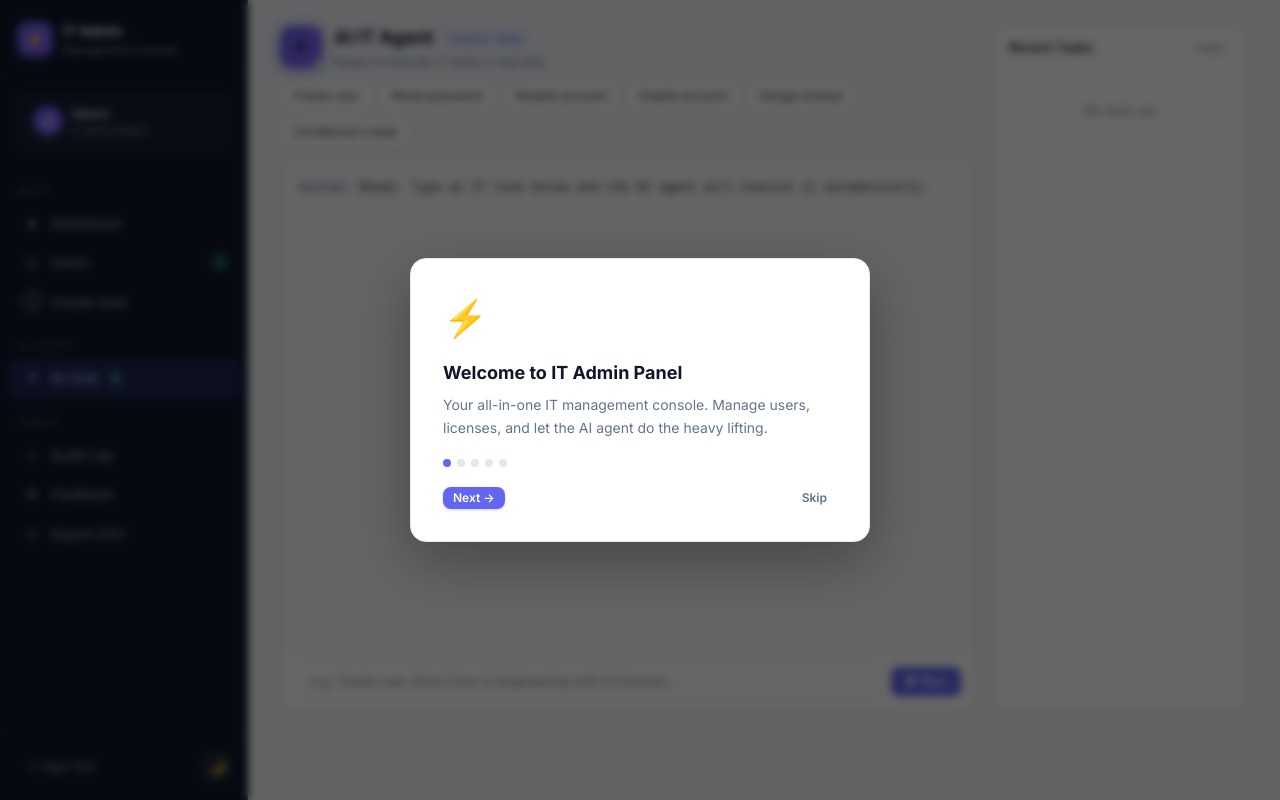
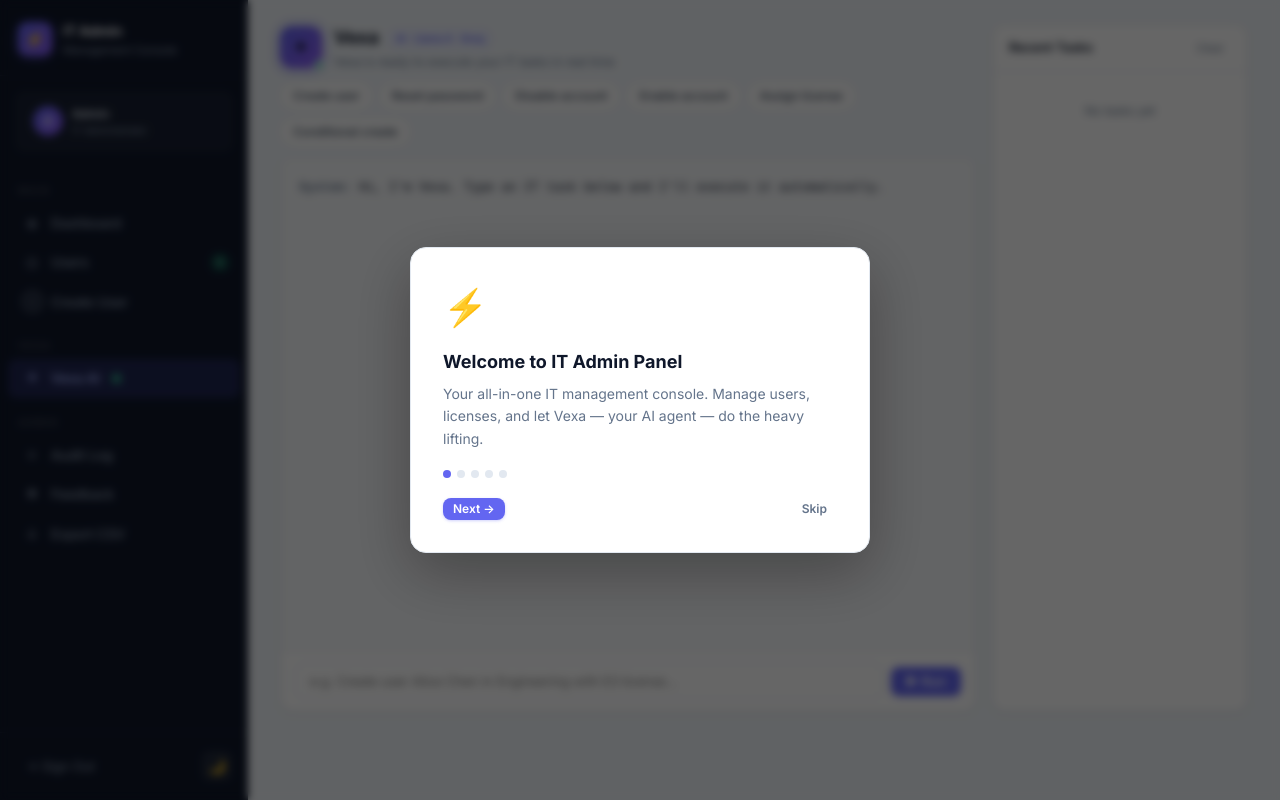
Before and after one commit to Ruthishtharan/AI-Admin-Agent, a Flask app: page /chat in a window 1280 px wide. Run offline with Flask 3, Linux system fonts and the light colour scheme; the visitor is signed in with stand-in values (Sample User, id 1); data comes from the database, SQL or seed files in the repository; parts of the project's set-up code (start-up, migrations or seed data) failed here and were passed over.

Commit message:
Rename AI agent to Vexa throughout the app
Updated all user-facing labels, nav section, audit log actor,
tour text, chat header, page titles, and dashboard button.

Co-Authored-By: Claude Sonnet 4.6 <noreply@anthropic.com>

```diff
--- a/app/models.py
+++ b/app/models.py
@@ -181,7 +181,7 @@ def bulk_delete(emails: list[str]) -> int:
 
 
 # ── Audit log ─────────────────────────────────────────────────────────────────
-def _audit(action: str, target: str = None, details: str = None, actor: str = "AI Agent"):
+def _audit(action: str, target: str = None, details: str = None, actor: str = "Vexa"):
     now = datetime.now().strftime("%Y-%m-%d %H:%M:%S")
     with _db() as conn:
         conn.execute(
--- a/app/routes.py
+++ b/app/routes.py
@@ -253,7 +253,7 @@ def register_routes(app):
         def run():
             try:
                 result = run_agent(task, progress_callback=progress_callback)
-                _audit("ai_task", details=task[:200], actor="AI Agent")
+                _audit("ai_task", details=task[:200], actor="Vexa")
                 q.put({"type": "done", "result": result})
             except Exception as e:
                 q.put({"type": "error", "error": str(e)})
--- a/app/templates/base.html
+++ b/app/templates/base.html
@@ -471,10 +471,10 @@
       <span class="nav-inner"><span class="nav-icon">⊕</span> Create User</span>
     </a>
 
-    <div class="nav-section">AI Agent</div>
+    <div class="nav-section">Vexa</div>
     <a href="/chat" {% if request.path == '/chat' %}class="active"{% endif %}>
       <span class="nav-inner">
-        <span class="nav-icon">✦</span> AI Chat
+        <span class="nav-icon">✦</span> Vexa AI
         <span class="ai-dot" style="margin-left:4px"></span>
       </span>
     </a>
@@ -544,10 +544,10 @@ function toggleTheme() {
 
 // ── First-time Tour ────────────────────────────────────────────────────────
 const TOUR_STEPS = [
-  { icon:'⚡', title:'Welcome to IT Admin Panel', body:'Your all-in-one IT management console. Manage users, licenses, and let the AI agent do the heavy lifting.' },
+  { icon:'⚡', title:'Welcome to IT Admin Panel', body:'Your all-in-one IT management console. Manage users, licenses, and let Vexa — your AI agent — do the heavy lifting.' },
   { icon:'◎', title:'User Management', body:'Create, disable, enable and delete users from the Users page. Search, bulk-select, and export to CSV.' },
-  { icon:'✦', title:'AI IT Agent', body:'Type any IT task in plain English — like "Create user Alice in Engineering with E3 license" — and the AI handles it automatically.' },
-  { icon:'◈', title:'Dashboard & Audit', body:'The dashboard gives you a live overview. The Audit Log records every action taken — by you or the AI agent.' },
+  { icon:'✦', title:'Meet Vexa', body:'Type any IT task in plain English — like "Create user Alice in Engineering with E3 license" — and Vexa handles it automatically in the browser.' },
+  { icon:'◈', title:'Dashboard & Audit', body:'The dashboard gives you a live overview. The Audit Log records every action taken — by you or by Vexa.' },
   { icon:'★', title:'You\'re all set!', body:'Use the theme toggle (🌙) in the bottom-left to switch between light and dark mode. Click your profile to update your details.' },
 ];
 let tourStep = 0;
--- a/app/templates/chat.html
+++ b/app/templates/chat.html
@@ -1,5 +1,5 @@
 {% extends "base.html" %}
-{% block title %}AI Agent - IT Admin Panel{% endblock %}
+{% block title %}Vexa - IT Admin Panel{% endblock %}
 {% block content %}
 <style>
   .chat-page {
@@ -171,10 +171,10 @@
       </div>
       <div class="chat-title">
         <div style="display:flex;align-items:center;gap:8px">
-          <h2>AI IT Agent</h2>
-          <span class="agent-tag">Llama 4 · Groq</span>
+          <h2>Vexa</h2>
+          <span class="agent-tag">AI · Llama 4 · Groq</span>
         </div>
-        <p id="agentSubtitle">Ready to execute IT tasks in real time</p>
+        <p id="agentSubtitle">Vexa is ready to execute your IT tasks in real time</p>
       </div>
     </div>
 
@@ -193,7 +193,7 @@
       <div class="chat-messages" id="chatBox">
         <div class="chat-msg system">
           <span class="role">System: </span>
-          <span>Ready. Type an IT task below and the AI agent will execute it automatically.</span>
+          <span>Hi, I'm Vexa. Type an IT task below and I'll execute it automatically.</span>
         </div>
       </div>
       <div class="chat-input-bar">
@@ -290,7 +290,7 @@ function startLoadingCycle(){
 }
 function stopLoadingCycle(){
   clearInterval(loadingInterval);
-  document.getElementById('agentSubtitle').textContent = 'Ready to execute IT tasks in real time';
+  document.getElementById('agentSubtitle').textContent = 'Vexa is ready to execute your IT tasks';
 }
 
 // ── UI helpers ────────────────────────────────────────────────────────────────
--- a/app/templates/dashboard.html
+++ b/app/templates/dashboard.html
@@ -41,7 +41,7 @@
 <!-- Quick actions -->
 <div style="display:flex;gap:10px;margin-bottom:22px;flex-wrap:wrap">
   <a href="/create-user" class="btn btn-primary">⊕ Create User</a>
-  <a href="/chat"        class="btn btn-outline">✦ AI Agent</a>
+  <a href="/chat"        class="btn btn-outline">✦ Vexa</a>
   <a href="/audit"       class="btn btn-outline">≡ Audit Log</a>
   <a href="/export-csv"  class="btn btn-outline">↓ Export CSV</a>
 </div>
--- a/app/templates/feedback.html
+++ b/app/templates/feedback.html
@@ -4,7 +4,7 @@
 
 <div class="page-header">
   <h2>User Feedback</h2>
-  <p>Ratings submitted after AI agent tasks</p>
+  <p>Ratings submitted after Vexa tasks</p>
 </div>
 
 {% if entries %}
```
